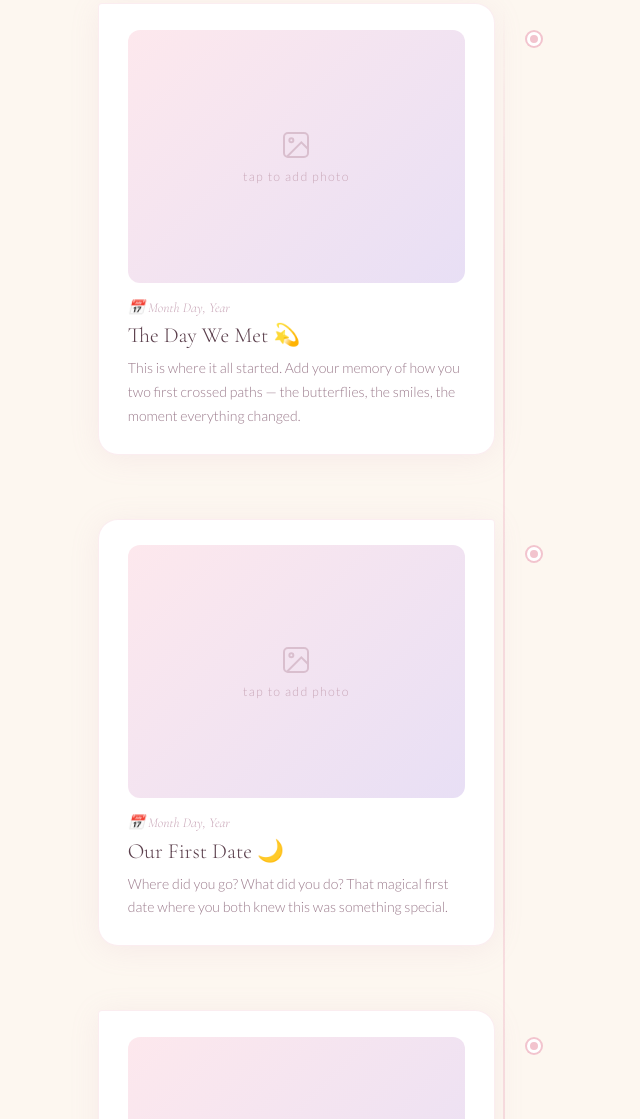
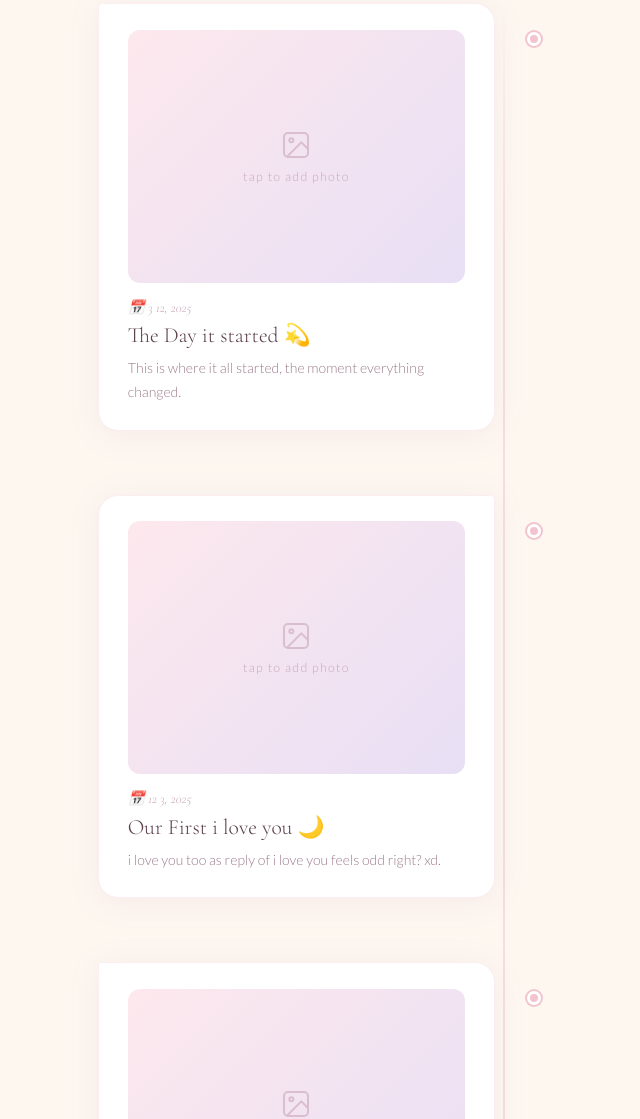
Before and after one commit to ramanyash64/anniversary, a plain HTML site: page index.html in a window 1280 px wide. Shown: the part 1001-2120 px from the top of the page, without its empty margins (136-776 px from the left). Drawn offline with nearby package versions, Linux system fonts and the light colour scheme.

Commit message:
Update event dates and milestones in index.html

```diff
--- a/index.html
+++ b/index.html
@@ -172,9 +172,9 @@
           <input type="file" accept="image/*" onchange="loadPhoto(event,this.parentElement)">
           <div class="photo-placeholder"><svg viewBox="0 0 24 24" fill="none" stroke="currentColor" stroke-width="1.5"><rect x="3" y="3" width="18" height="18" rx="3"/><circle cx="8.5" cy="8.5" r="1.5"/><path d="M21 15l-5-5L5 21"/></svg><span>tap to add photo</span></div>
         </div>
-        <div class="tl-date">📅 Month Day, Year</div>
-        <div class="tl-milestone">The Day We Met 💫</div>
-        <div class="tl-note">This is where it all started. Add your memory of how you two first crossed paths — the butterflies, the smiles, the moment everything changed.</div>
+        <div class="tl-date">📅 3 12, 2025</div>
+        <div class="tl-milestone">The Day it started 💫</div>
+        <div class="tl-note">This is where it all started, the moment everything changed.</div>
       </div>
       <div class="tl-dot"></div><div style="flex:1"></div>
     </div>
@@ -186,9 +186,9 @@
           <input type="file" accept="image/*" onchange="loadPhoto(event,this.parentElement)">
           <div class="photo-placeholder"><svg viewBox="0 0 24 24" fill="none" stroke="currentColor" stroke-width="1.5"><rect x="3" y="3" width="18" height="18" rx="3"/><circle cx="8.5" cy="8.5" r="1.5"/><path d="M21 15l-5-5L5 21"/></svg><span>tap to add photo</span></div>
         </div>
-        <div class="tl-date">📅 Month Day, Year</div>
-        <div class="tl-milestone">Our First Date 🌙</div>
-        <div class="tl-note">Where did you go? What did you do? That magical first date where you both knew this was something special.</div>
+        <div class="tl-date">📅 12 3, 2025</div>
+        <div class="tl-milestone">Our First i love you 🌙</div>
+        <div class="tl-note">i love you too as reply of i love you feels odd right? xd.</div>
       </div>
     </div>
 
```
